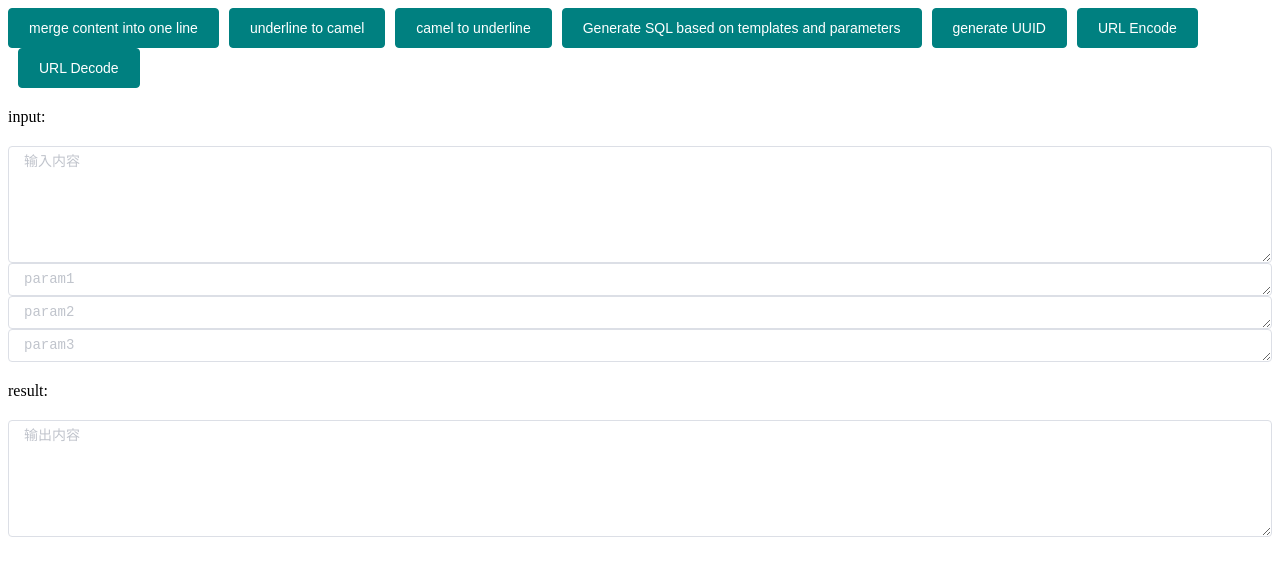
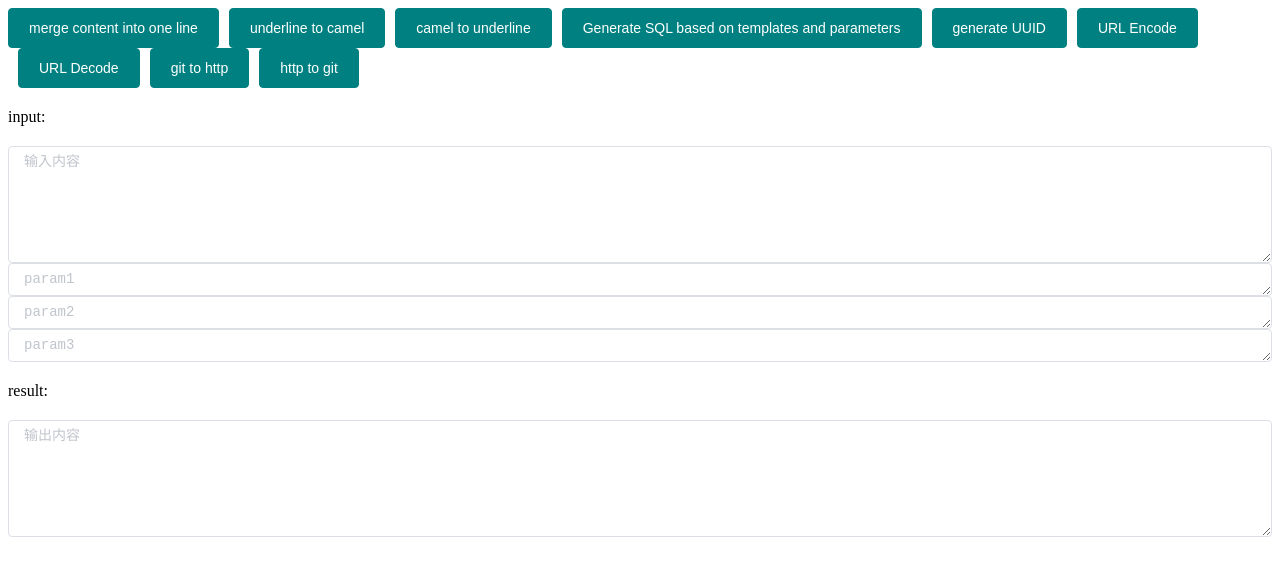
Before and after one commit to litongjava/developer-toolkit, a Vue app: page / in a window 1280 px wide. Shown: the top 576 px of the page. Built offline with nearby package versions, Linux system fonts and the light colour scheme.

Commit message:
新增git和http协议转换

```diff
--- a/src/components/ToolKits.vue
+++ b/src/components/ToolKits.vue
@@ -8,11 +8,14 @@
         </el-button>
         <el-button type="primary" @click="output=toolkit.cameToUnderline(input)">camel to underline
         </el-button>
-      <el-button type="primary" @click="output=toolkit.generateSQL(input,param1)">Generate SQL based on templates and parameters
+        <el-button type="primary" @click="output=toolkit.generateSQL(input,param1)">Generate SQL based on templates and
+          parameters
         </el-button>
         <el-button type="primary" @click="output=toolkit.generateUUID()">generate UUID</el-button>
         <el-button type="primary" @click="output=toolkit.urlEncode(input)">URL Encode</el-button>
         <el-button type="primary" @click="output=toolkit.urlDecode(input)">URL Decode</el-button>
+        <el-button type="primary" @click="output=toolkit.gitToHttp(input)">git to http</el-button>
+        <el-button type="primary" @click="output=toolkit.httpToGit(input)">http to git</el-button>
       </el-row>
     </div>
 
@@ -61,6 +64,8 @@ export default {
       return {
         input: '',
         param1: '',
+        param2: '',
+        param3: '',
         output: '',
         toolkit: toolkit
       }
--- a/src/utils/toolkit.js
+++ b/src/utils/toolkit.js
@@ -41,9 +41,23 @@ const toolkit = {
   },
   urlDecode(input) {
     return decodeURIComponent(input);
+  },
+
+  //git 地址转为http地址
+  gitToHttp(input) {
+    if (input.startsWith("git@")) {
+      return "https://" + input.slice(4).replace(":", "/");
+    }
+    return input;
+  },
+
+  httpToGit(input) {
+    if (input.startsWith("https://")) {
+      return "git@" + input.slice(8).replace("/", ":");
+    }
+    return input;
   }
+};
 
 
-};
-
 export default toolkit;
```
Lines whose indentation alone changed are shown as unchanged.
